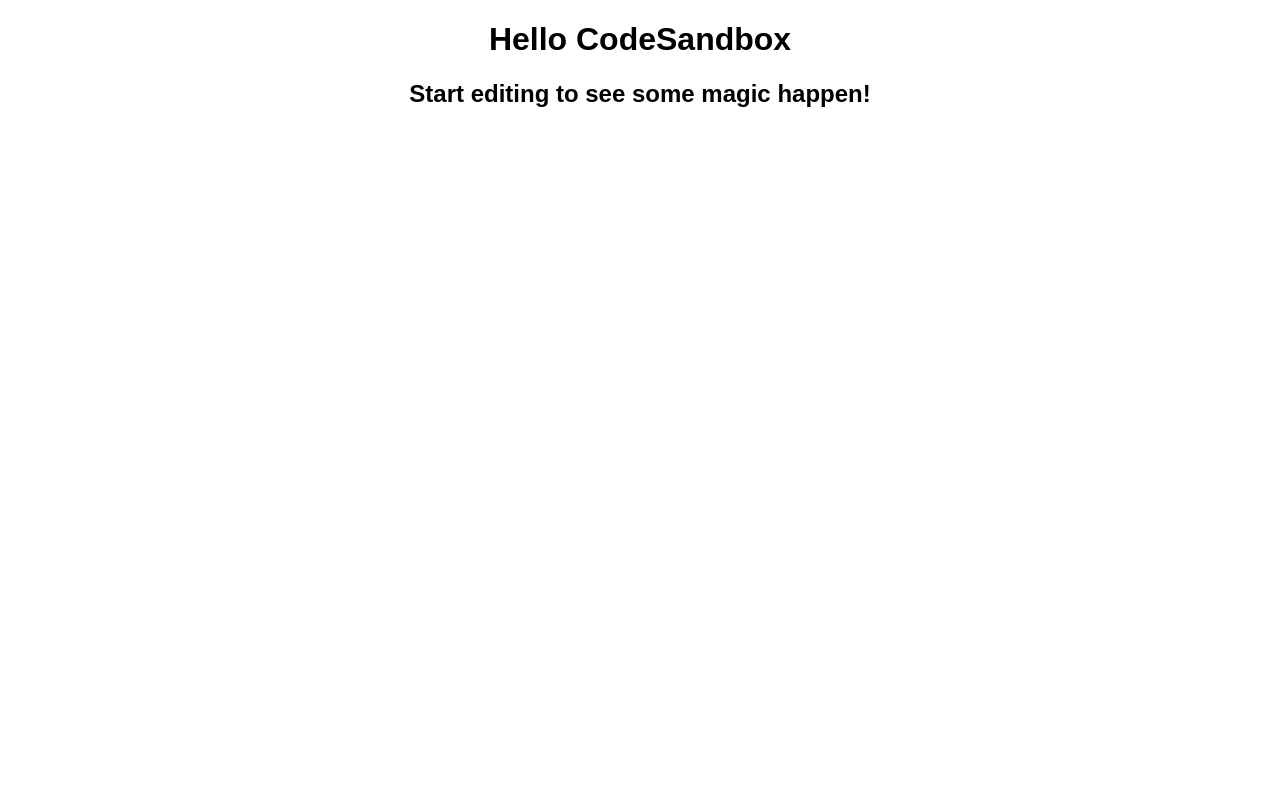
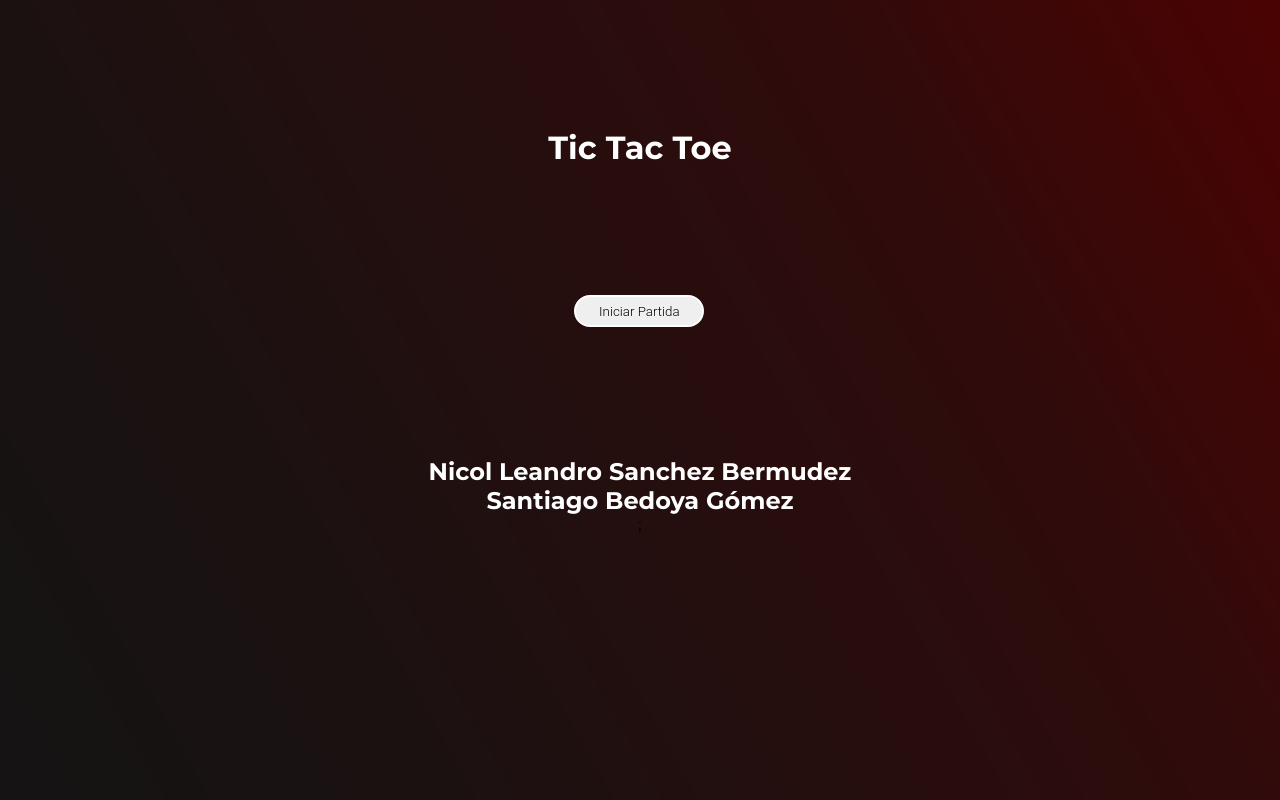
Before and after one commit to LeandroSB2003/PageSPA-Electiva, a React (Create React App) app in the folder vite-project/: page / in a window 1280 px wide. Built offline with nearby package versions, Linux system fonts and the light colour scheme.

Commit message:
Avance 2

```diff
--- a/vite-project/package.json
+++ b/vite-project/package.json
@@ -12,6 +12,7 @@
     "loader-utils": "3.2.1",
     "react": "18.2.0",
     "react-dom": "18.2.0",
+    "react-router-dom": "^7.15.1",
     "react-scripts": "5.0.1"
   },
   "devDependencies": {
--- /dev/null
+++ b/vite-project/src/App.css
@@ -0,0 +1,8 @@
+@import url("https://fonts.googleapis.com/css2?family=Montserrat:ital,wght@0,100..900;1,100..900&display=swap");
+
+* {
+  margin: 0;
+  padding: 0;
+  box-sizing: border-box;
+  font-family: "Montserrat", sans-serif;
+}
--- a/vite-project/src/App.tsx
+++ b/vite-project/src/App.tsx
@@ -1,10 +1,14 @@
-import "./styles.css";
+import { GameProvider } from "./context/Contexto";
+import { AppRouter } from "./routers/Rutas";
+import "./App.css";
+import Fondo from "./Fondo/Fondo";
 
-export default function App() {
+function App() {
   return (
-    <div className="App">
-      <h1>Hello CodeSandbox</h1>
-      <h2>Start editing to see some magic happen!</h2>
-    </div>
+    <GameProvider>
+      <AppRouter />
+    </GameProvider>
   );
 }
+
+export default App;
--- /dev/null
+++ b/vite-project/src/Fondo/Fondo.css
@@ -0,0 +1,13 @@
+.imagenFondo {
+  position: fixed;
+  bottom: 0;
+  left: 50%;
+  transform: translateX(-50%);
+
+  width: 100%;
+  height: 100vh;
+
+  object-fit: cover;
+
+  z-index: -1;
+}
--- /dev/null
+++ b/vite-project/src/Fondo/Fondo.tsx
@@ -0,0 +1,8 @@
+import "./Fondo.css";
+import Imagen from "../assets/Fondo.png";
+
+const Fondo = () => {
+  return <img src={Imagen} alt="Fondo" className="imagenFondo" />;
+};
+
+export default Fondo;
--- /dev/null
+++ b/vite-project/src/context/Contexto.tsx
@@ -0,0 +1,52 @@
+import React, { createContext, useState } from "react";
+import type { ReactNode } from "react";
+import { checkWinner } from "../utils/Utilidades";
+import type { BoardState } from "../utils/Utilidades";
+
+interface GameContextType {
+  board: BoardState;
+  turn: "X" | "O";
+  winner: string | null;
+  isDraw: boolean;
+  playTurn: (index: number) => void;
+  resetGame: () => void;
+}
+
+export const GameContext = createContext<GameContextType | undefined>(
+  undefined
+);
+
+export const GameProvider: React.FC<{ children: ReactNode }> = ({
+  children,
+}) => {
+  const [board, setBoard] = useState<BoardState>(Array(9).fill(null));
+  const [turn, setTurn] = useState<"X" | "O">("X");
+
+  const winner = checkWinner(board);
+  const isDraw = !winner && board.every((cell) => cell !== null);
+
+  const playTurn = (index: number) => {
+    if (board[index] || winner) return;
+
+    const newBoard = [...board];
+    newBoard[index] = turn;
+    setBoard(newBoard);
+
+    if (!checkWinner(newBoard)) {
+      setTurn(turn === "X" ? "O" : "X");
+    }
+  };
+
+  const resetGame = () => {
+    setBoard(Array(9).fill(null));
+    setTurn("X");
+  };
+
+  return (
+    <GameContext.Provider
+      value={{ board, turn, winner, isDraw, playTurn, resetGame }}
+    >
+      {children}
+    </GameContext.Provider>
+  );
+};
--- /dev/null
+++ b/vite-project/src/features/game/views/PantallaInicio.css
@@ -0,0 +1,20 @@
+.bn3 {
+  display: inline-block;
+  padding: 0.5em 1.7em;
+  margin: 0 0.1em 0.1em 0;
+  border: 0.16em solid rgb(255, 255, 255);
+  border-radius: 2em;
+  box-sizing: border-box;
+  text-decoration: none;
+  font-family: "Roboto", sans-serif;
+  font-weight: 300;
+  color: #000000;
+  text-shadow: 0 0.04em 0.04em rgba(255, 255, 255, 0.253);
+  text-align: center;
+  transition: all 0.2s;
+}
+
+.bn3:hover {
+  color: rgb(255, 255, 255);
+  background-color: rgb(0, 0, 0);
+}
--- /dev/null
+++ b/vite-project/src/features/game/views/PantallaInicio.tsx
@@ -0,0 +1,60 @@
+import React from "react";
+import { useNavigate } from "react-router-dom";
+import Fondo from "../../../Fondo/Fondo";
+import { useGame } from "../../../hooks/EnJuego";
+import "./PantallaInicio.css";
+
+const WelcomeView: React.FC = () => {
+  const navigate = useNavigate();
+  const { resetGame } = useGame();
+
+  const handleStart = () => {
+    resetGame();
+    navigate("/game");
+  };
+
+
+  return (
+    <div style={{ textAlign: "center", marginTop: "10%" }}>
+      <h1
+        style={{
+          color: "white",
+          textAlign: "center",
+        }}
+      >
+        Tic Tac Toe
+      </h1>
+      <button
+        onClick={handleStart}
+        className="bn3"
+        style={{ marginTop: "10%" }}
+      >
+        Iniciar Partida
+      </button>
+      <center>
+        <h2
+          style={{
+            color: "white",
+            textAlign: "center",
+            marginTop: "10%",
+          }}
+        >
+          Nicol Leandro Sanchez Bermudez
+        </h2>
+      </center>
+      <center>
+        <h2
+          style={{
+            color: "white",
+            textAlign: "center",
+          }}
+        >
+          Santiago Bedoya Gómez
+        </h2>
+      </center>
+      <Fondo />;
+    </div>
+  );
+};
+
+export default WelcomeView;
--- /dev/null
+++ b/vite-project/src/hooks/EnJuego.ts
@@ -0,0 +1,10 @@
+import { useContext } from "react";
+import { GameContext } from "../context/Contexto";
+
+export const useGame = () => {
+  const context = useContext(GameContext);
+  if (!context) {
+    throw new Error("EnJuego debe usarse dentro de un GameProvider");
+  }
+  return context;
+};
--- /dev/null
+++ b/vite-project/src/routers/Rutas.tsx
@@ -0,0 +1,9 @@
+import { createBrowserRouter, RouterProvider } from "react-router-dom";
+import WelcomeView from "../features/game/views/PantallaInicio";
+
+
+const router = createBrowserRouter([
+  { path: "/", element: <WelcomeView /> },
+]);
+
+export const AppRouter = () => <RouterProvider router={router} />;
--- /dev/null
+++ b/vite-project/src/utils/Utilidades.tsx
@@ -0,0 +1,21 @@
+export type BoardState = (string | null)[];
+
+export const checkWinner = (board: BoardState): string | null => {
+  const lines = [
+    [0, 1, 2],
+    [3, 4, 5],
+    [6, 7, 8], // Horizontales [cite: 95]
+    [0, 3, 6],
+    [1, 4, 7],
+    [2, 5, 8], // Verticales [cite: 95]
+    [0, 4, 8],
+    [2, 4, 6], // Diagonales [cite: 95]
+  ];
+
+  for (const [a, b, c] of lines) {
+    if (board[a] && board[a] === board[b] && board[a] === board[c]) {
+      return board[a];
+    }
+  }
+  return null;
+};
--- /dev/null
+++ b/vite-project/src/vite-env.d.ts
@@ -0,0 +1,46 @@
+declare module "*.css";
+declare module "*.module.css";
+
+// SCSS / SASS
+declare module "*.scss";
+declare module "*.sass";
+declare module "*.module.scss";
+declare module "*.module.sass";
+
+// LESS
+declare module "*.less";
+declare module "*.module.less";
+
+// Stylus
+declare module "*.styl";
+declare module "*.module.styl";
+
+// Imágenes
+declare module "*.png";
+declare module "*.jpg";
+declare module "*.jpeg";
+declare module "*.gif";
+declare module "*.svg";
+declare module "*.webp";
+declare module "*.avif";
+
+// Fuentes
+declare module "*.woff";
+declare module "*.woff2";
+declare module "*.ttf";
+declare module "*.otf";
+declare module "*.eot";
+
+// Archivos multimedia
+declare module "*.mp4";
+declare module "*.webm";
+declare module "*.ogg";
+declare module "*.mp3";
+declare module "*.wav";
+
+// JSON (normalmente TS ya lo soporta, pero por si acaso)
+declare module "*.json";
+
+// Otros archivos
+declare module "*.txt";
+declare module "*.md";
```
Also changed, not shown: vite-project/src/assets/Fondo.png (added), 1 other file (tests, documents, lock files or other folders).
